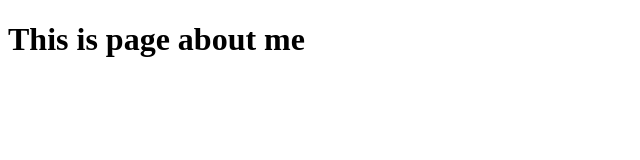
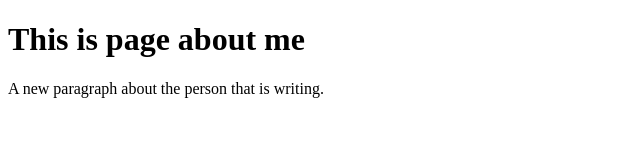
Before and after one commit to fbechtold/stayathome-example, a plain HTML site: page downloaded-codepen/about.html in a window 1280 px wide. Shown: the whole page, without its empty margins (0-640 px from the left). Drawn offline with Linux system fonts and the light colour scheme.

Commit message:
add p to about

```diff
--- a/downloaded-codepen/about.html
+++ b/downloaded-codepen/about.html
@@ -7,5 +7,6 @@
 </head>
 <body>
   <h1>This is page about me</h1>
+  <p>A new paragraph about the person that is writing.</p>
 </body>
 </html>
```
